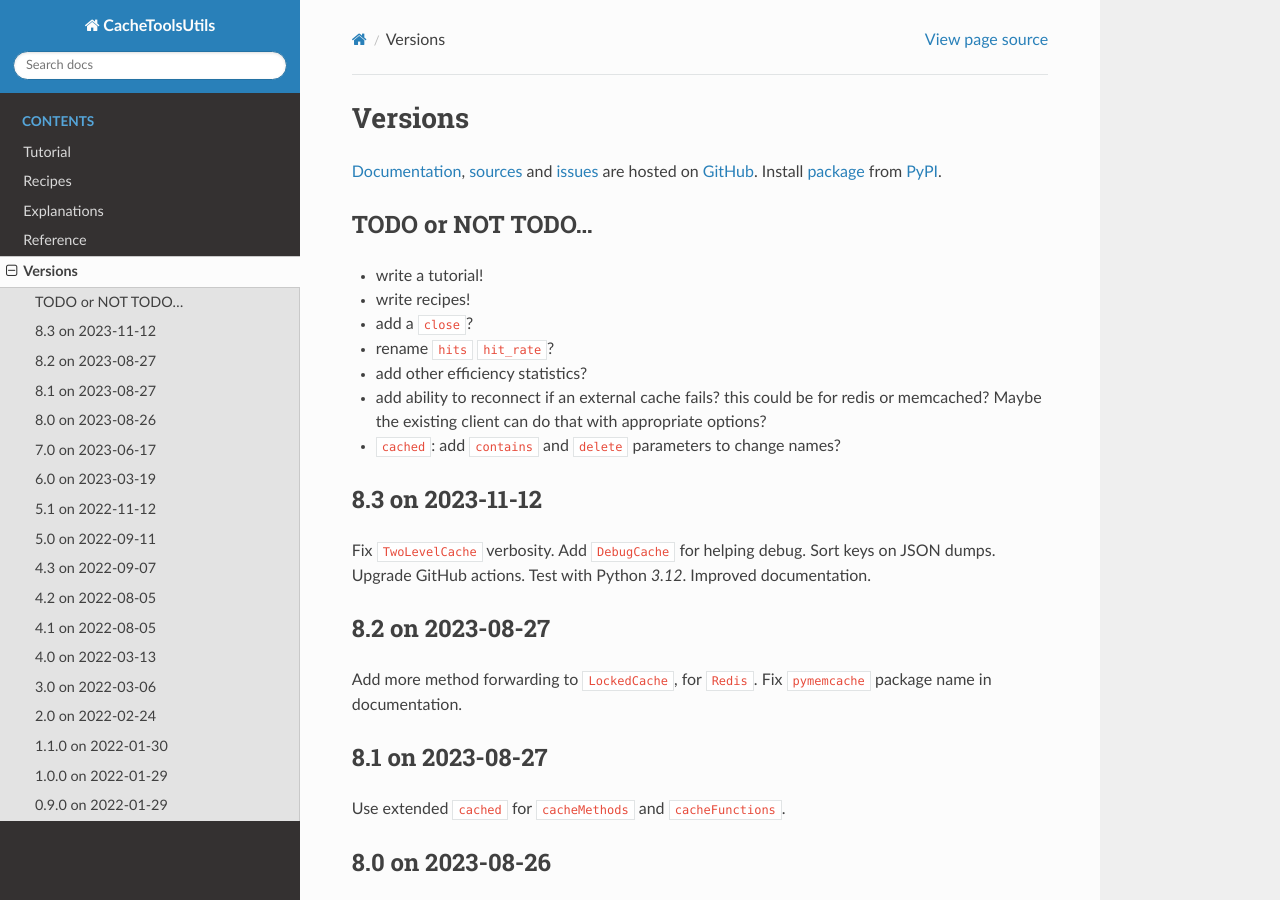
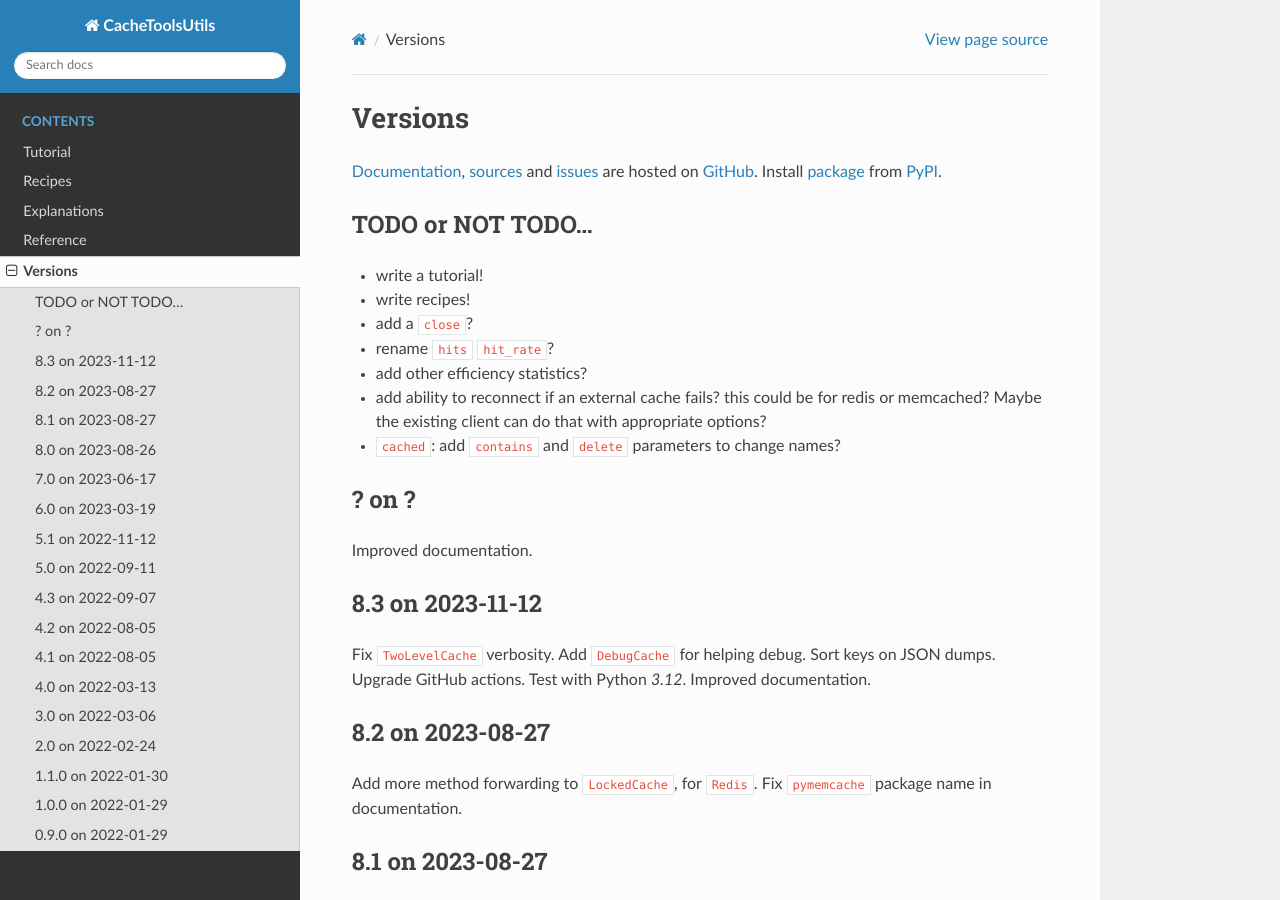
Before and after one commit to zx80/cachetools-utils, a Sphinx documentation site: the page built from docs/VERSIONS.md, in a window 1280 px wide and 900 px high. Built offline with Sphinx 7.4.7 and the Read the Docs theme 2.0.0, drawn with Linux system fonts in a browser that asks for light colours; pages that are not in the unit, such as notebooks, are missing from menus.

Commit message:
note about wip

```diff
--- a/docs/VERSIONS.md
+++ b/docs/VERSIONS.md
@@ -18,6 +18,10 @@ Install [package](https://pypi.org/project/CacheToolsUtils/) from
   this could be for redis or memcached?
   Maybe the existing client can do that with appropriate options?
 - `cached`: add `contains` and `delete` parameters to change names?
+
+## ? on ?
+
+Improved documentation.
 
 ## 8.3 on 2023-11-12
 
```
